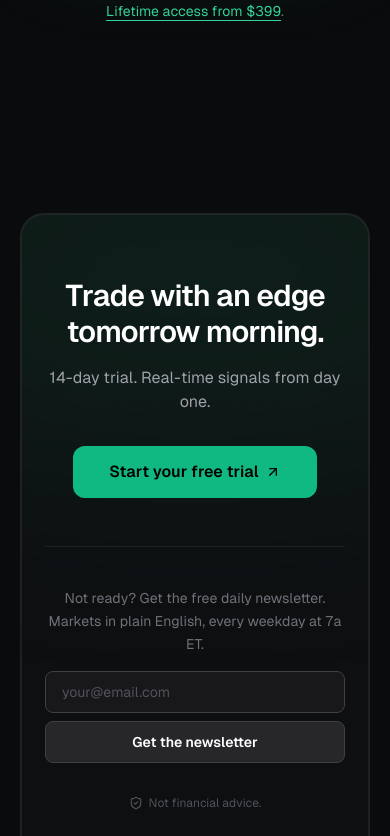
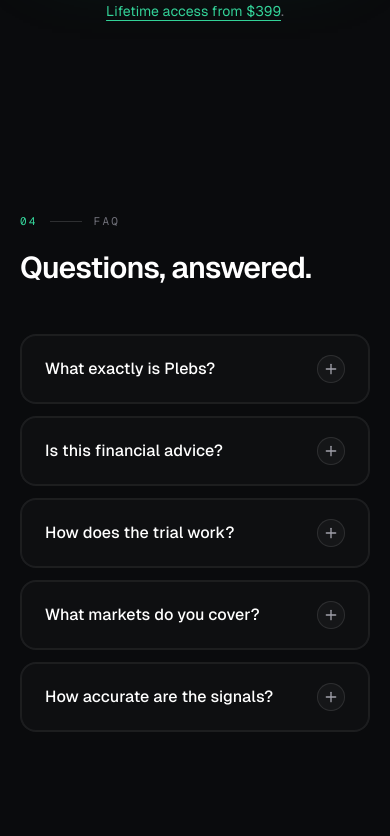
Before and after one commit to paullyd2112/Bloomberg-Term-Clone, a Next.js app in the folder apps/web/: page / in a window 390 px wide. Shown: the part 5988-6824 px from the top of the page. Built offline with nearby package versions, Linux system fonts and the light colour scheme; no server answers; the database is empty.

Commit message:
feat: add FAQ section and integrate it into the footer and main content
Co-authored-by: paullyd2112 <55423997+paullyd2112@users.noreply.github.com>

```diff
--- a/apps/web/src/app/page.tsx
+++ b/apps/web/src/app/page.tsx
@@ -10,6 +10,7 @@
   ArrowUpRight,
   CircleCheck,
   ShieldCheck,
+  Plus,
 } from "lucide-react";
 import NewsletterSignup from "@/components/NewsletterSignup";
 import TickerBar from "@/components/TickerBar";
@@ -430,6 +431,64 @@
   );
 }
 
+// ─── FAQ ──────────────────────────────────────────────────────────────────────
+
+const FAQS = [
+  {
+    q: "What exactly is Plebs?",
+    a: "Plebs is an AI-powered trading terminal for retail investors. We run models across stocks, crypto, and options flow to generate real-time BUY/SELL signals with confidence scores and full reasoning. Think Bloomberg Terminal meets AI analyst, priced for normal people.",
+  },
+  {
+    q: "Is this financial advice?",
+    a: "No. Plebs provides AI-generated market analysis for informational purposes only. We surface signals and data, but every trade decision is yours. Always do your own research.",
+  },
+  {
+    q: "How does the trial work?",
+    a: "You get 14 days of full access to your chosen plan (Pro or Elite). Credit card is required upfront. Cancel anytime during the trial and you won't be charged.",
+  },
+  {
+    q: "What markets do you cover?",
+    a: "Stocks, crypto, and unusual options flow. We track 60+ assets and expanding. Congressional trades, insider filings, and a daily morning briefing round it out.",
+  },
+  {
+    q: "How accurate are the signals?",
+    a: "Every signal is tracked to outcome. You can see real win rates per ticker on the dashboard. No cherry-picking, no hiding misses. Full transparency is the whole point.",
+  },
+];
+
+function Faq() {
+  return (
+    <section id="faq" className="py-24 px-5 sm:px-8">
+      <div className="max-w-3xl mx-auto">
+        <Reveal className="max-w-2xl mb-12">
+          <SectionLabel index="04">FAQ</SectionLabel>
+          <h2 className="mt-5 text-3xl sm:text-4xl font-semibold text-white tracking-tightest">
+            Questions, answered.
+          </h2>
+        </Reveal>
+
+        <div className="flex flex-col gap-3">
+          {FAQS.map((item, i) => (
+            <Reveal key={item.q} delay={i * 60}>
+              <details className="group rounded-2xl border border-white/[0.06] bg-white/[0.02] ring-hairline transition-colors open:border-white/[0.12] open:bg-white/[0.03]">
+                <summary className="flex cursor-pointer list-none items-center justify-between gap-4 px-6 py-5 text-left [&::-webkit-details-marker]:hidden">
+                  <span className="text-base font-medium text-white text-pretty">{item.q}</span>
+                  <span className="flex h-7 w-7 flex-shrink-0 items-center justify-center rounded-full border border-white/10 bg-white/[0.03] text-zinc-400 transition-all duration-300 group-open:rotate-45 group-open:border-emerald-500/40 group-open:text-emerald-400">
+                    <Plus className="h-4 w-4" strokeWidth={2} />
+                  </span>
+                </summary>
+                <p className="px-6 pb-6 pt-0 text-secondary-foreground leading-relaxed text-pretty">
+                  {item.a}
+                </p>
+              </details>
+            </Reveal>
+          ))}
+        </div>
+      </div>
+    </section>
+  );
+}
+
 // ─── CTA strip ────────────────────────────────────────────────────────────────
 
 function CTAStrip() {
@@ -478,6 +537,7 @@
     links: [
       { label: "The terminal", href: "#terminal" },
       { label: "Pricing", href: "#pricing" },
+      { label: "FAQ", href: "#faq" },
       { label: "Dashboard", href: "/dashboard" },
     ],
   },
@@ -575,6 +635,7 @@
         <Stats />
         <Features />
         <Pricing />
+        <Faq />
         <CTAStrip />
       </main>
       <Footer />
```
